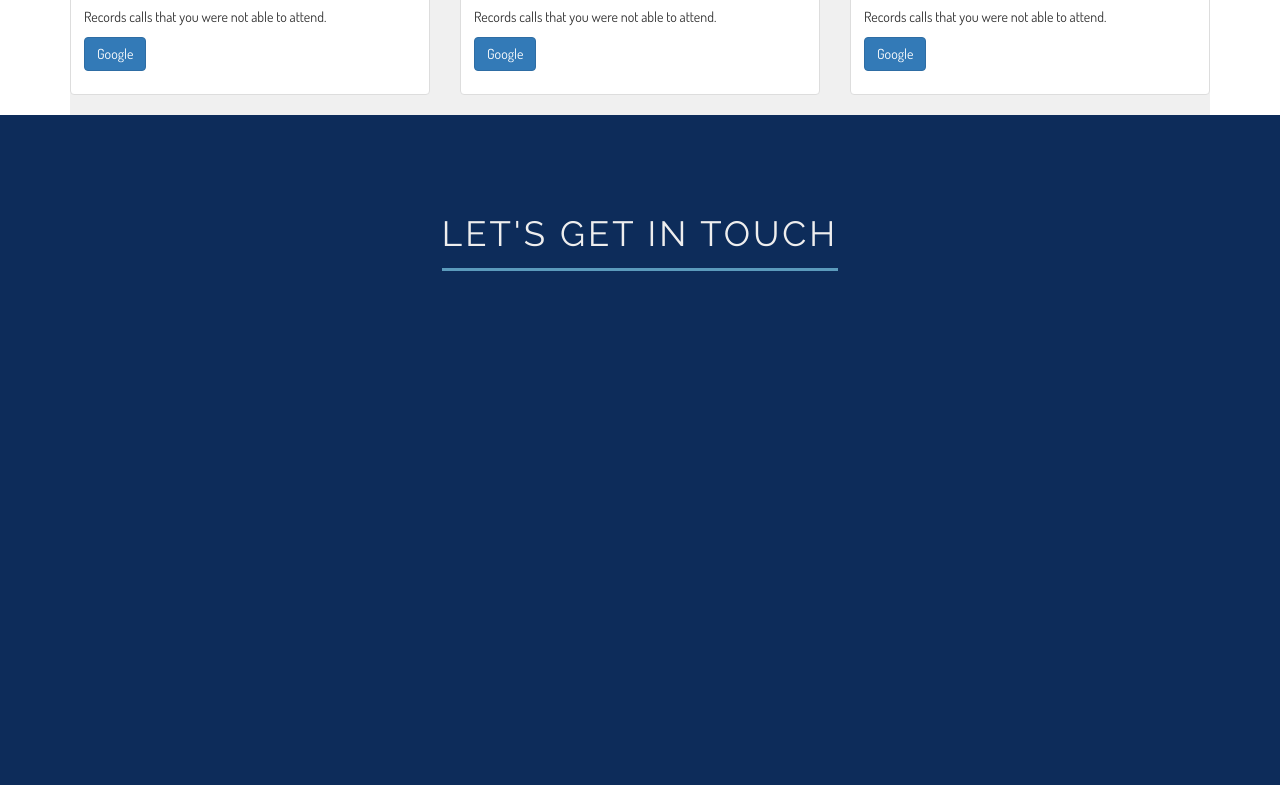
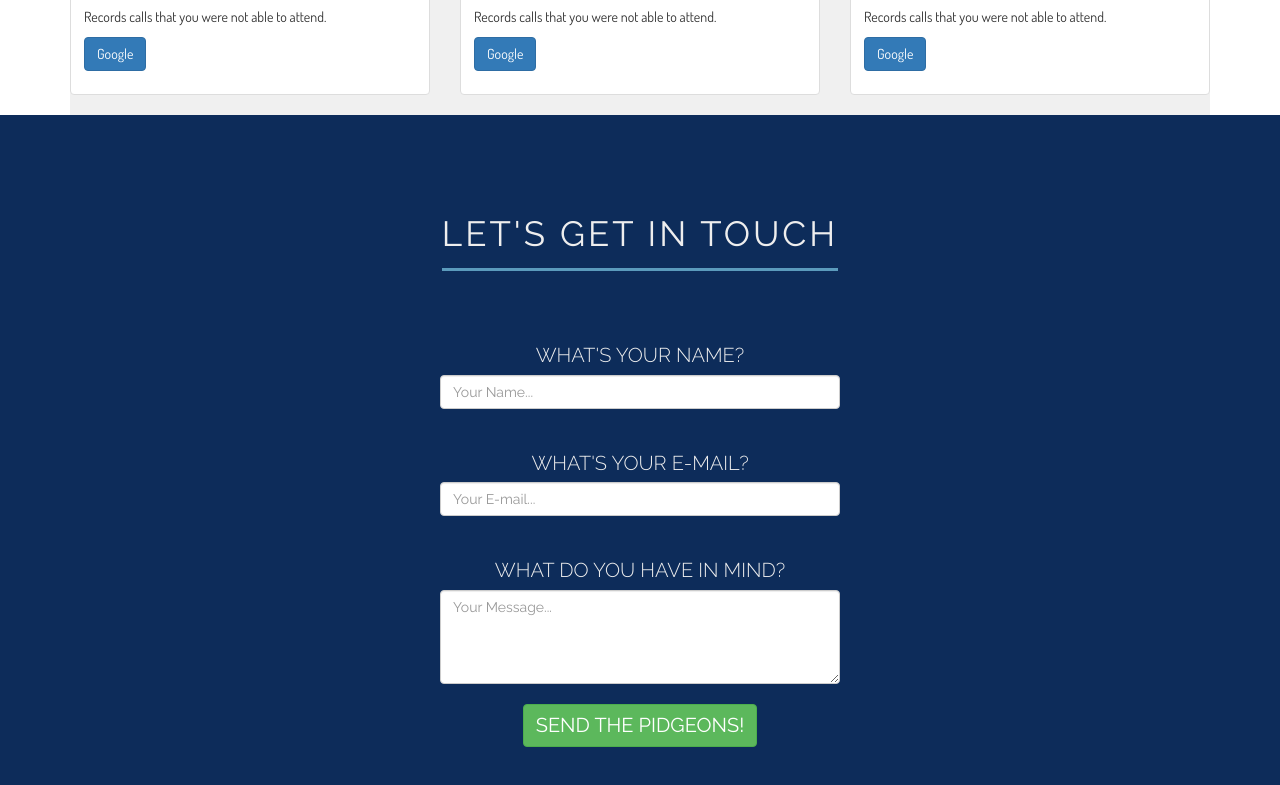
Before and after one commit to viren1698/mak786.github.io, a plain HTML site: page index.html in a window 1280 px wide. Shown: the part 3883-4668 px from the top of the page. Drawn offline with nearby package versions, Linux system fonts and the light colour scheme.

Commit message:
Forth commit with Designed Contact

```diff
--- a/css/master.css
+++ b/css/master.css
@@ -157,16 +157,27 @@ section:nth-child(even) .heading h2{
 #ScrollContact .heading h2{
   color: #eee;
 }
-#ScrollContact .row{
+.mailingForm form{
   display: flex;
   flex-direction: column;
   justify-content: center;
+  align-items: center;
 }
-#ScrollContact .form-group label{
+.mailingForm form .form-group{
+  text-align: center;
+  width: 400px;
+  margin: 20px 0;
+}
+.mailingForm form .form-group label{
   color: #eee;
+  font-size: 20px;
+  font-weight: 300;
   text-transform: uppercase;
   text-align: center;
-  font-size: large;
+}
+.mailingForm form button{
+  text-transform: uppercase;
+  font-size: 20px;
 }
 @media only screen and (min-width:500px){
   .name-info img{
--- a/index.html
+++ b/index.html
@@ -494,25 +494,24 @@
     <div class="heading">
       <h2>Let's get in touch</h2>
     </div>
-    <!-- <div class="row">
-      <div class="col-md-offset-4 col-md-4">
+    <div class="mailingForm">
       <form>
         <div class="form-group">
     <label for="name">What's your name?</label>
-            <input type="email" class="form-control" id="name" placeholder="Your name...">
+    <input type="text" class="form-control" id="name" placeholder="Your Name...">
   </div>
   <div class="form-group">
-            <label for="email">What's your email?</label>
-            <input type="password" class="form-control" id="email" placeholder="Your Email...">
+<label for="email">What's your e-mail?</label>
+<input type="email" class="form-control" id="email" placeholder="Your E-mail...">
 </div>
 <div class="form-group">
-            <label for="email">What do you have in your mind?</label>
-            <input type="password" class="form-control" id="email" placeholder="Your Message...">
+<label for="message">What do you have in mind?</label>
+<textarea type="email" class="form-control" id="message" placeholder="Your Message..." rows="4"></textarea>
 </div>
-          <button type="submit" class="btn btn-primary">SEND THE PIDGEONS!</button>
+
+<button type="button" class="btn btn-success">send the pidgeons!</button>
       </form>
     </div>
-    </div> -->
   </section>
 
 
--- a/js/master.js
+++ b/js/master.js
@@ -3,7 +3,8 @@ $(document).ready(function(){
       profileOffset = $('#ScrollProfile').offset().top,
       resumeOffset = $('#ScrollResume').offset().top,
       skillsOffset = $('#ScrollSkill').offset().top,
-      portOffset = $('#ScrollPortfolio').offset().top;
+      portOffset = $('#ScrollPortfolio').offset().top,
+        contactOffset = $('#ScrollContact').offset().top;
 
   $(window).scroll(function () {
     var scrollPos = $(window).scrollTop();
@@ -27,9 +28,13 @@ $(document).ready(function(){
       $("a[href^='#Scroll']").removeClass('active_nav');
       $("a[href='#ScrollSkill']").addClass('active_nav');
     }
-    else if (scrollPos > portOffset - 900) {
+    else if (scrollPos > portOffset - 900 && scrollPos < contactOffset - 900) {
       $("a[href^='#Scroll']").removeClass('active_nav');
       $("a[href='#ScrollPortfolio']").addClass('active_nav');
+    }
+    else if (scrollPos > contactOffset-900) {
+      $("a[href^='#Scroll']").removeClass('active_nav');
+      $("a[href='#ScrollContact']").addClass('active_nav');
     }
     else{
       $("a[href^='#Scroll']").removeClass('active_nav');
```
Lines whose indentation alone changed are shown as unchanged.
